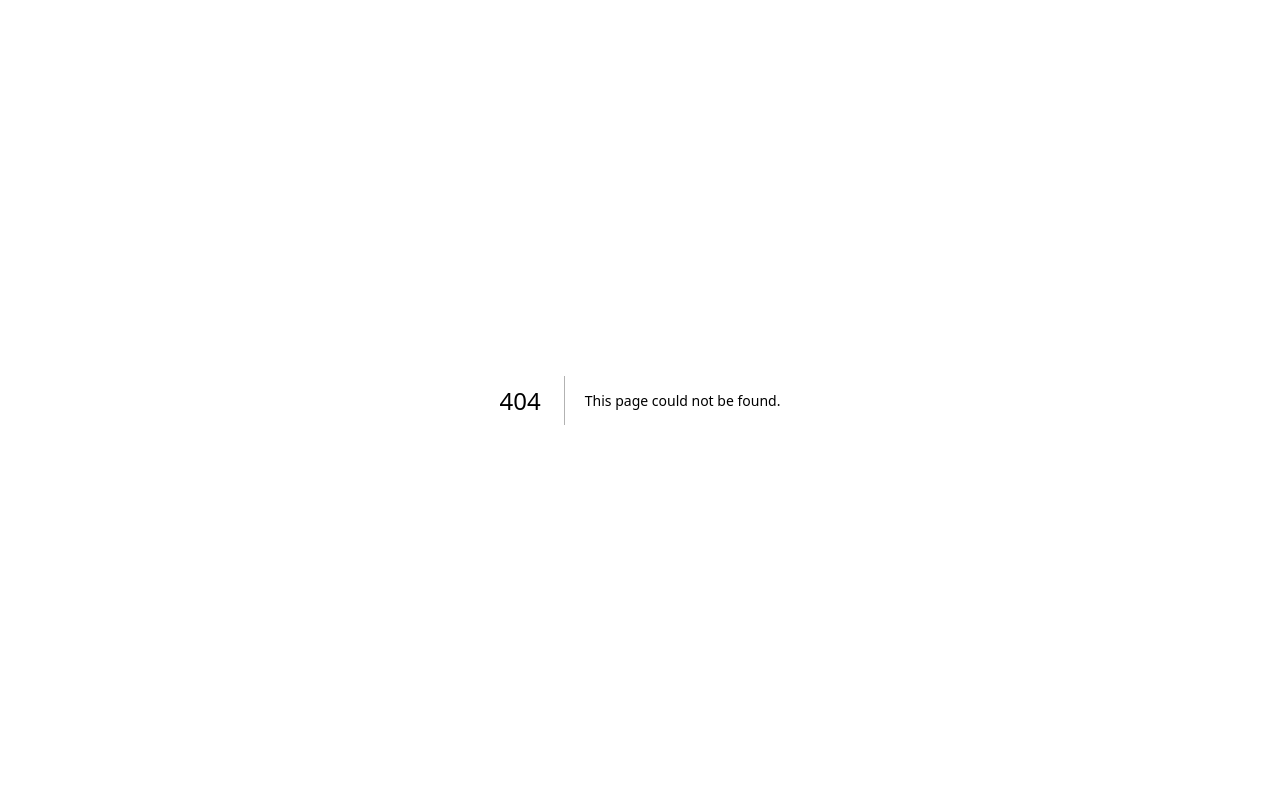
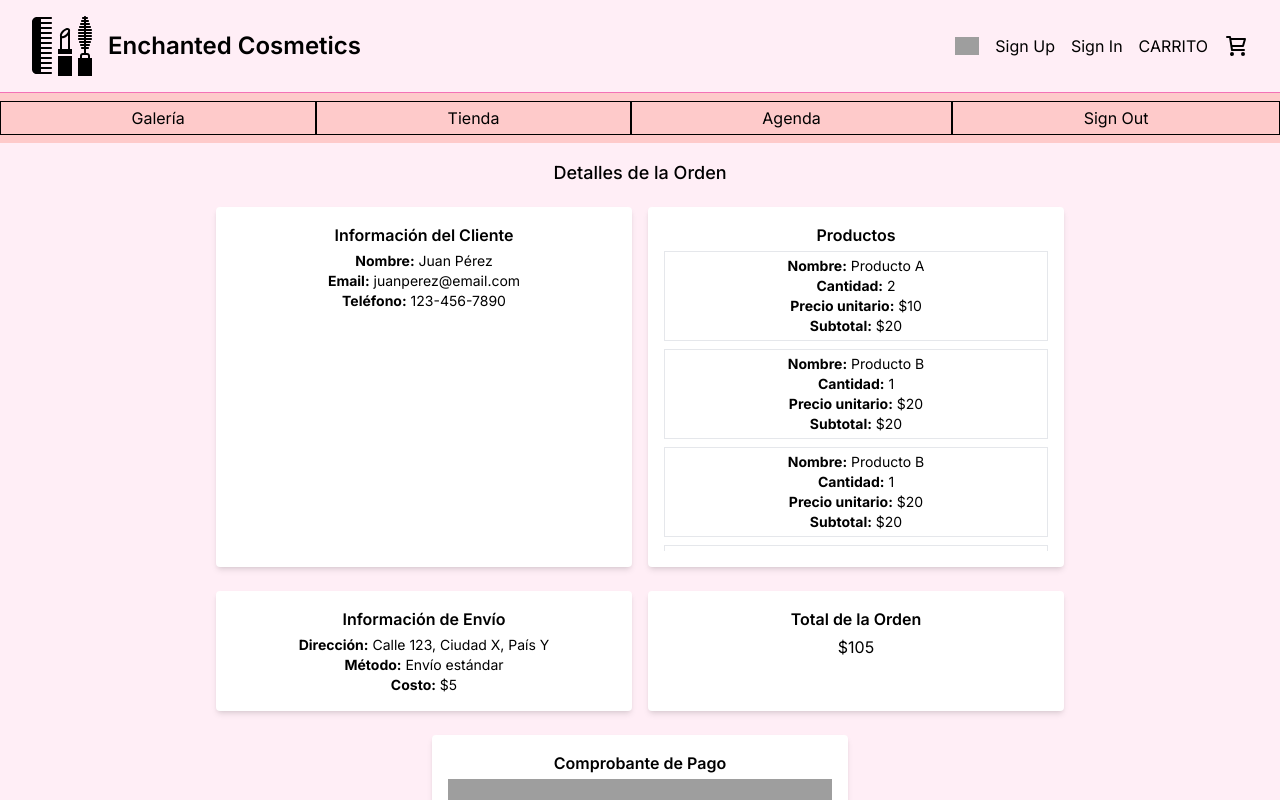
Before and after one commit to Elmono56/DuendeMaquillista, a Next.js app: page /pages/users/orderDetails in a window 1280 px wide. Before the commit this address had no page. Shown: the top 800 px of the page. Built offline with nearby package versions, Linux system fonts and the light colour scheme; grey boxes are pictures that could not be loaded.

Commit message:
feat: created OrderDetails page

```diff
--- /dev/null
+++ b/src/app/pages/users/orderDetails/page.tsx
@@ -0,0 +1,109 @@
+import React from "react";
+import UserNavbar from "@/app/components/Navbar";
+
+const OrderDetails = () => {
+  // Ejemplo de datos para la orden
+  const order = {
+    customer: {
+      name: "Juan Pérez",
+      email: "juanperez@email.com",
+      phone: "123-456-7890",
+    },
+    products: [
+      { name: "Producto A", quantity: 2, price: 10 },
+      { name: "Producto B", quantity: 1, price: 20 },
+      { name: "Producto B", quantity: 1, price: 20 },
+      { name: "Producto B", quantity: 1, price: 20 },
+      { name: "Producto B", quantity: 1, price: 20 },
+      // ... (puedes agregar más productos para probar el scroll) ...
+    ],
+    shipping: {
+      address: "Calle 123, Ciudad X, País Y",
+      method: "Envío estándar",
+      cost: 5,
+    },
+    paymentReceipt: "/path/to/payment-receipt.jpg", // Asegúrate de poner el path correcto al comprobante de pago
+  };
+
+  // Calcular el subtotal para cada producto
+  const productSubtotals = order.products.map(
+    (product) => product.quantity * product.price
+  );
+
+  // Calcular el total general sumando todos los subtotales y el costo de envío
+  const orderTotal =
+    productSubtotals.reduce((acc, curr) => acc + curr, 0) + order.shipping.cost;
+
+  return (
+    <div>
+      <UserNavbar />
+      <div className="p-4 flex flex-wrap justify-center">
+        <h1 className="text-lg font-medium mb-3 w-full text-center">
+          Detalles de la Orden
+        </h1>
+
+        <div className="mb-4 w-1/3 bg-white shadow-md m-2 p-4 rounded text-center">
+          <h2 className="text-md font-semibold mb-1">
+            Información del Cliente
+          </h2>
+          <p className="text-sm">
+            <strong>Nombre:</strong> {order.customer.name}
+          </p>
+          <p className="text-sm">
+            <strong>Email:</strong> {order.customer.email}
+          </p>
+          <p className="text-sm">
+            <strong>Teléfono:</strong> {order.customer.phone}
+          </p>
+        </div>
+
+        <div className="mb-4 w-1/3 bg-white shadow-md m-2 p-4 rounded text-center">
+          <h2 className="text-md font-semibold mb-1">Productos</h2>
+          <div style={{ maxHeight: "300px", overflowY: "auto" }}>
+            {order.products.map((product, idx) => (
+              <div key={idx} className="border p-1 mb-2">
+                <p className="text-sm">
+                  <strong>Nombre:</strong> {product.name}
+                </p>
+                <p className="text-sm">
+                  <strong>Cantidad:</strong> {product.quantity}
+                </p>
+                <p className="text-sm">
+                  <strong>Precio unitario:</strong> ${product.price}
+                </p>
+                <p className="text-sm">
+                  <strong>Subtotal:</strong> ${productSubtotals[idx]}
+                </p>
+              </div>
+            ))}
+          </div>
+        </div>
+
+        <div className="mb-4 w-1/3 bg-white shadow-md m-2 p-4 rounded text-center">
+          <h2 className="text-md font-semibold mb-1">Información de Envío</h2>
+          <p className="text-sm">
+            <strong>Dirección:</strong> {order.shipping.address}
+          </p>
+          <p className="text-sm">
+            <strong>Método:</strong> {order.shipping.method}
+          </p>
+          <p className="text-sm">
+            <strong>Costo:</strong> ${order.shipping.cost}
+          </p>
+        </div>
+
+        <div className="mb-4 w-1/3 bg-white shadow-md m-2 p-4 rounded text-center">
+          <h2 className="text-md font-semibold mb-1">Total de la Orden</h2>
+          <p className="text-md">${orderTotal}</p>
+        </div>
+
+        <div className="mb-4 w-1/3 bg-white shadow-md m-2 p-4 rounded text-center">
+          <h2 className="text-md font-semibold mb-1">Comprobante de Pago</h2>
+          <img src={order.paymentReceipt} className="w-full h-auto" />
+        </div>
+      </div>
+    </div>
+  );
+};
+
+export default OrderDetails;
```
